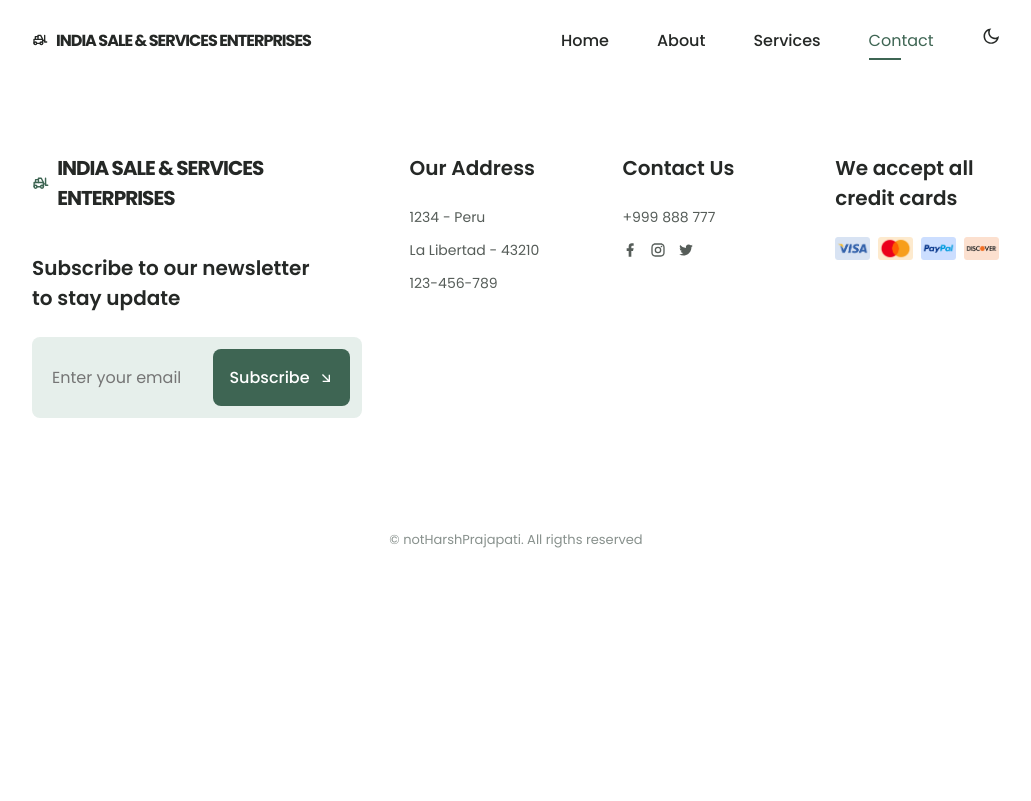
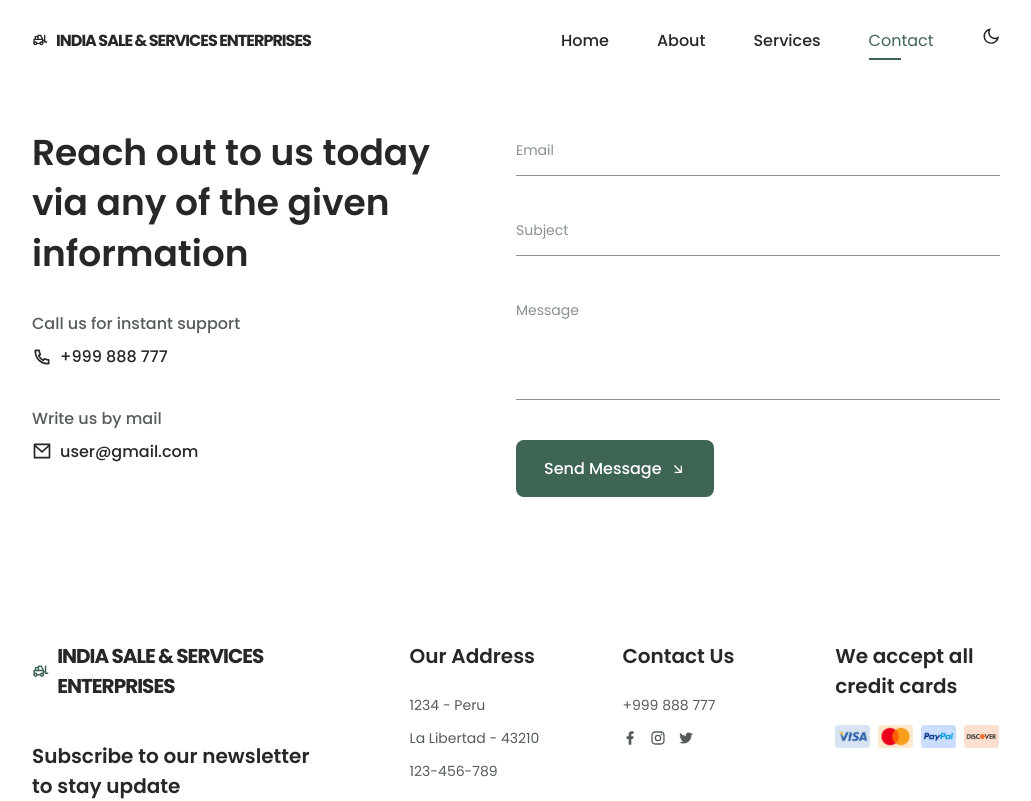
Before and after one commit to notharshprajapati/Plantex-React, a React (Create React App) app: page /contact in a window 1280 px wide. Shown: the top 801 px of the page, without its empty margins (124-1155 px from the left). Built offline with nearby package versions, Linux system fonts and the light colour scheme.

Commit message:
contact copied

```diff
--- a/src/pages/contact/Contact.jsx
+++ b/src/pages/contact/Contact.jsx
@@ -1,9 +1,172 @@
-import React from 'react'
-
+import React from "react";
+import styled from "styled-components";
+import Button from "../../UI/Button";
+import { RiPhoneLine, RiMailLine } from "react-icons/ri";
 const Contact = () => {
   return (
-    <div>Contact</div>
-  )
-}
+    <Wrapper>
+      <section className="contact section container" id="contact">
+        <div className="contact__container grid">
+          <div className="contact__box">
+            <h2 className="section__title">
+              Reach out to us today <br />
+              via any of the given <br />
+              information
+            </h2>
 
-export default Contact
+            <div className="contact__data">
+              <div className="contact__information">
+                <h3 className="contact__subtitle">
+                  Call us for instant support
+                </h3>
+                <span className="contact__description">
+                  <RiPhoneLine className="contact__icon" />
+                  +999 888 777
+                </span>
+              </div>
+
+              <div className="contact__information">
+                <h3 className="contact__subtitle">Write us by mail</h3>
+                <span className="contact__description">
+                  <RiMailLine className="contact__icon" />
+                  user@gmail.com
+                </span>
+              </div>
+            </div>
+          </div>
+
+          <form action="" className="contact__form">
+            <div className="contact__inputs">
+              <div className="contact__content">
+                <input
+                  type="email"
+                  placeholder=" "
+                  className="contact__input"
+                />
+                <label for="" className="contact__label">
+                  Email
+                </label>
+              </div>
+
+              <div className="contact__content">
+                <input type="text" placeholder=" " className="contact__input" />
+                <label for="" className="contact__label">
+                  Subject
+                </label>
+              </div>
+
+              <div className="contact__content contact__area">
+                <textarea
+                  name="message"
+                  placeholder=" "
+                  className="contact__input"
+                ></textarea>
+                <label for="" className="contact__label">
+                  Message
+                </label>
+              </div>
+            </div>
+            <Button text="Send Message" />
+          </form>
+        </div>
+      </section>
+    </Wrapper>
+  );
+};
+
+const Wrapper = styled.div`
+  .contact__container {
+    row-gap: 3.5rem;
+  }
+
+  .contact__data {
+    display: grid;
+    row-gap: 2rem;
+  }
+
+  .contact__subtitle {
+    font-size: var(--normal-font-size);
+    font-weight: var(--font-medium);
+    color: var(--text-color);
+    margin-bottom: var(--mb-0-5);
+    transition: 0.4s;
+  }
+
+  .contact__description {
+    display: inline-flex;
+    align-items: center;
+    column-gap: 0.5rem;
+    color: var(--title-color);
+    font-weight: var(--font-medium);
+  }
+
+  .contact__icon {
+    font-size: 1.25rem;
+  }
+
+  .contact__inputs {
+    display: grid;
+    row-gap: 2rem;
+    margin-bottom: var(--mb-2-5);
+  }
+
+  .contact__content {
+    position: relative;
+    height: 3rem;
+    border-bottom: 1px solid var(--text-color-light);
+  }
+
+  .contact__input {
+    position: absolute;
+    top: 0;
+    left: 0;
+    width: 100%;
+    height: 100%;
+    padding: 1rem 1rem 1rem 0;
+    background: none;
+    color: var(--text-color);
+    border: none;
+    outline: none;
+    z-index: 1;
+  }
+
+  .contact__label {
+    position: absolute;
+    top: 0.75rem;
+    width: 100%;
+    font-size: var(--small-font-size);
+    color: var(--text-color-light);
+    transition: 0.3s;
+  }
+
+  .contact__area {
+    height: 7rem;
+  }
+
+  .contact__area textarea {
+    resize: none;
+  }
+
+  /*Input focus move up label*/
+  .contact__input:focus + .contact__label {
+    top: -0.75rem;
+    left: 0;
+    font-size: var(--smaller-font-size);
+    z-index: 10;
+  }
+
+  /*Input focus sticky top label*/
+  .contact__input:not(:placeholder-shown).contact__input:not(:focus)
+    + .contact__label {
+    top: -0.75rem;
+    font-size: var(--smaller-font-size);
+    z-index: 10;
+  }
+
+  @media screen and (min-width: 767px) {
+    .contact__container {
+      grid-template-columns: repeat(2, 1fr);
+    }
+  }
+`;
+export default Contact;
--- a/src/pages/contact/index.jsx
+++ b/src/pages/contact/index.jsx
@@ -1,9 +1,12 @@
-import React from 'react'
+import React from "react";
+import Contact from "./Contact";
 
-const Contact = () => {
+const Index = () => {
   return (
-    <div>Contact</div>
-  )
-}
+    <div>
+      <Contact />
+    </div>
+  );
+};
 
-export default Contact
+export default Index;
```
Also changed, not shown: src/index copy.css (+0 -91 lines).
